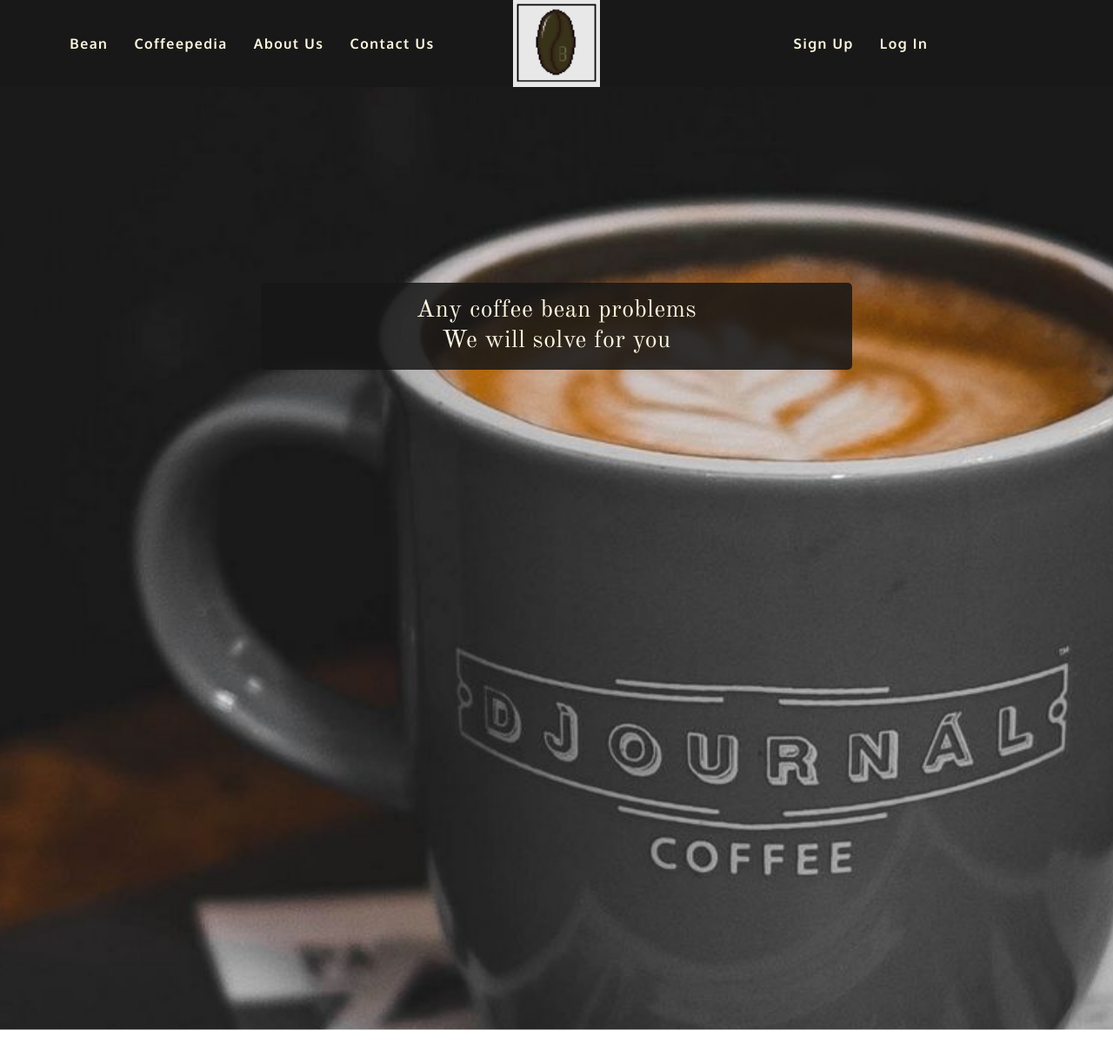
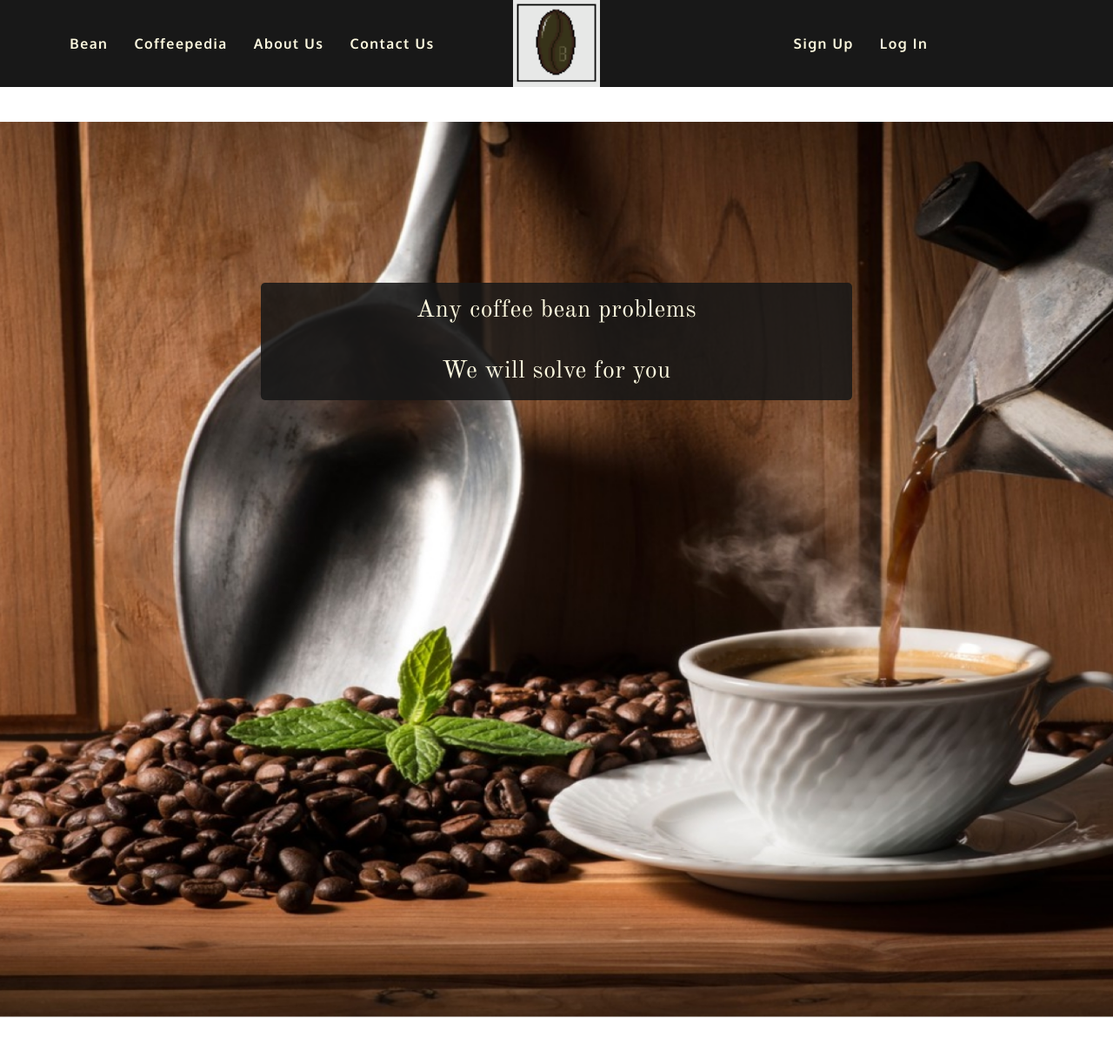
Before and after one commit to NightfuryEquinn/Bean-Bros-Wholesaler, a PHP site: page /contactus.html in a window 1280 px wide. Shown: the top 1223 px of the page at 87% size. Run offline with PHP 8.4, Linux system fonts and the light colour scheme.

Commit message:
50% Contact Us

```diff
--- a/contactus.html
+++ b/contactus.html
@@ -62,15 +62,71 @@
                 <div class="contact-us-parallax-back">
                     <!--Contact Us Parallax Background-->
                     <div class="cub-image-container">
-                        <img src="img/coffee_mug_chair_124443_1920x1080.jpg">
+                        <img src="img/chashka-bliudtse-kofe-goriachii-par-kofeinik-zavarnik-sovok_1920x1080.jpg">
                     </div>
                 </div>
                 <div class="contact-us-parallax-base">
                     <!--Contact Us Parallax Quote-->
                     <div class="quote-container">
-                        <p>Any coffee bean problems<br>We will solve for you</p>
+                        <p>Any coffee bean problems<br><br>We will solve for you</p>
                     </div>
                     <!--Our Connection Container-->
+                    <div class="our-connection-container">
+                        <div class="connection-container">
+                            <div class="connection-title">
+
+                            </div>
+                            <div class="brand-container">
+                                <div class="brand-logo">
+
+                                </div>
+                                <div class="brand-name">
+
+                                </div>
+                            </div>
+                        </div>
+                        <div class="question-container">
+                            <div class="question-title">
+
+                            </div>
+                            <div class="contact-information-container">
+                                <div class="cic-left">
+                                    <div class="cl-content-one">
+
+                                    </div>
+                                    <div class="cl-content-two">
+
+                                    </div>
+                                    <div class="cl-content-three">
+
+                                    </div>
+                                    <div class="cl-content-four">
+
+                                    </div>
+                                    <div class="cl-content-five">
+
+                                    </div>
+                                    <div class="cl-content-six">
+
+                                    </div>
+                                </div>
+                                <div class="cic-right">
+                                    <div class="cr-content-one">
+
+                                    </div>
+                                    <div class="cr-content-two">
+
+                                    </div>
+                                    <div class="cr-content-three">
+
+                                    </div>
+                                    <div class="cr-content-four">
+
+                                    </div>
+                                </div>
+                            </div>
+                        </div>
+                    </div>
                 </div>
             </div>
         </div>
--- a/css/aboutus.css
+++ b/css/aboutus.css
@@ -120,12 +120,12 @@
     bottom: 0;
     left: 0;
     position: relative;
-    transform: translateX(-850px) translateY(-200px) translateZ(-1.625px) scale(4.5);
+    transform: translateX(-450px) translateY(-200px) translateZ(-1.625px) scale(2.5);
 }
 
 .aub-image-container {
-    width: fit-content;
-    height: 700px;
+    width: max-content;
+    height: max-content;
     overflow: hidden;
 }
 
--- a/css/contactus.css
+++ b/css/contactus.css
@@ -120,12 +120,12 @@
     bottom: 0;
     left: 0;
     position: relative;
-    transform: translateX(-850px) translateY(-200px) translateZ(-1.625px) scale(4.5);
+    transform: translateX(-450px) translateY(-200px) translateZ(-1.625px) scale(2.5);
 }
 
 .cub-image-container {
-    width: fit-content;
-    height: 700px;
+    width: max-content;
+    height: max-content;
     overflow: hidden;
 }
 
@@ -156,3 +156,5 @@
     letter-spacing: 0.5px;
     text-align: center;
 }
+
+/* Our Connection Container */
--- a/css/home.css
+++ b/css/home.css
@@ -136,12 +136,12 @@
   bottom: 0;
   left: 0;
   position: relative;
-  transform: translateX(-850px) translateY(-200px) translateZ(-1.625px) scale(4.5);
+  transform: translateX(-450px) translateY(-200px) translateZ(-1.625px) scale(2.5);
 }
 
 .hpb-image-container {
-  width: fit-content;
-  height: 700px;
+  width: max-content;
+  height: max-content;
   overflow: hidden;
 }
 
```
Also changed, not shown: img/chashka-bliudtse-kofe-goriachii-par-kofeinik-zavarnik-sovok.jpg (deleted), img/chashka-bliudtse-kofe-goriachii-par-kofeinik-zavarnik-sovok_1920x1080.jpg (added), img/coffeebeanandtealeaf.jpg (added), img/costa.png (added), img/starbucks.png (added).
